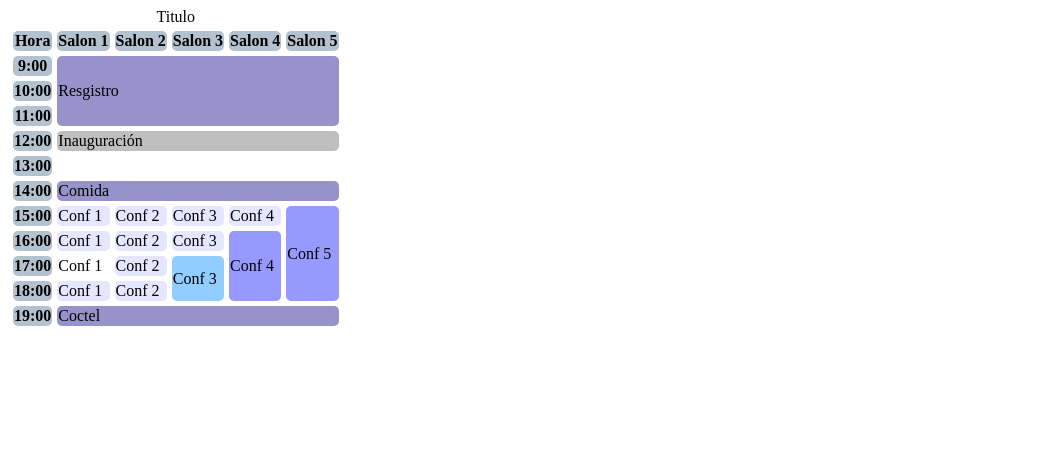
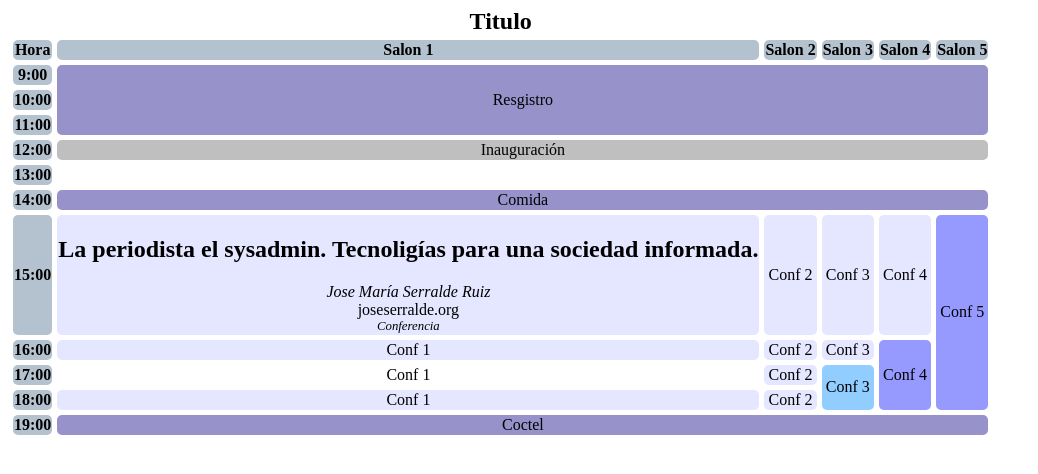
Before and after one commit to mayorgarojasgamedeveloper/grid, a plain HTML site: page index.html in a window 1280 px wide. Shown: the whole page, without its empty margins (0-1038 px from the left). Drawn offline with Linux system fonts and the light colour scheme.

Commit message:
CSS para texto. Titulo de tabla y evento

```diff
--- a/css/master.css
+++ b/css/master.css
@@ -1,9 +1,14 @@
 td,
 th {
   border-radius: 5px;
+  text-align: center;
 }
 table {
   border-spacing: 5px;
+}
+table caption {
+  font-weight: bold;
+  font-size: 1.5em;
 }
 th {
   background-color: #b4c2cf;
@@ -26,3 +31,13 @@ th {
 .informal {
   background-color: #cacbff:
 }
+td span {
+  display: block;
+}
+.ponente {
+  font-style: italic;
+}
+.event-type {
+  font-size: 0.8em;
+  font-style: italic;
+}
--- a/index.html
+++ b/index.html
@@ -44,7 +44,13 @@
       </tr>
       <tr>
         <th>15:00</th>
-        <td class="conf">Conf 1</td>
+        <td class="conf">
+          <h2>La periodista el sysadmin. Tecnoligías
+          para una sociedad informada.</h2>
+          <span class="ponente">Jose María Serralde Ruiz</span>
+          <span class="company">joseserralde.org</span>
+          <span class="event-type">Conferencia</span>
+        </td>
         <td class="conf">Conf 2</td>
         <td class="conf">Conf 3</td>
         <td class="conf">Conf 4</td>
```
